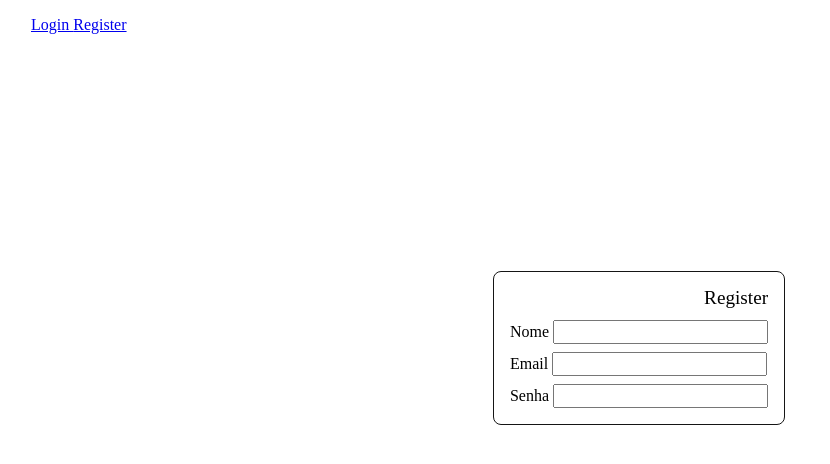
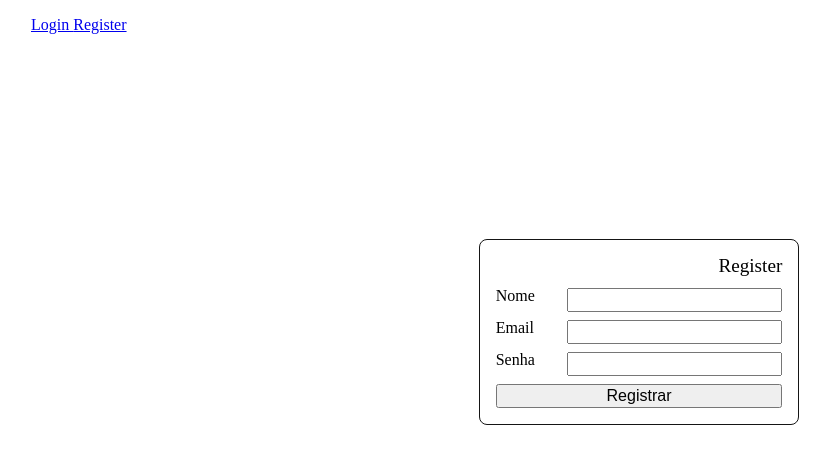
Before and after one commit to fernando-churros/exercicios, a Flask app: page /register in a window 1280 px wide. Shown: the top 464 px of the page, without its empty margins (1-831 px from the left). Run offline with Flask 3, Linux system fonts and the light colour scheme.

Commit message:
Mais um commit bem detalhado e bem estruturado

```diff
--- a/flask-init/static/root.css
+++ b/flask-init/static/root.css
@@ -9,3 +9,8 @@ button, input, select {
 button:hover {
   cursor: pointer;
 }
+
+input:focus {
+  outline: none;
+  border: 2px solid #242424;
+}
--- a/flask-init/static/style.css
+++ b/flask-init/static/style.css
@@ -32,3 +32,16 @@
   flex-direction: column;
   row-gap: 0.5rem;
 }
+
+.form > div {
+  display: grid;
+  grid-template-columns: 1fr repeat(3, 1fr);
+}
+
+.form label {
+  grid-column: 1/2;
+}
+
+.form input {
+  grid-column: 2/5
+}
--- a/flask-init/templates/register.html
+++ b/flask-init/templates/register.html
@@ -9,7 +9,7 @@
   <form class="form">
     <div>
       <label for="name">Nome</label>
-      <input name="user_name" type="text" id="name">
+        <input name="user_name" type="text" id="name">
     </div>
     <div>
       <label for="email">Email</label>
@@ -19,6 +19,8 @@
       <label for="passwd">Senha</label>
         <input name="user_passwd" type="text" id="passwd">
     </div>
+
+    <button type="submit">Registrar</button>
   </form>
 </section>
 {% endblock %}
```
